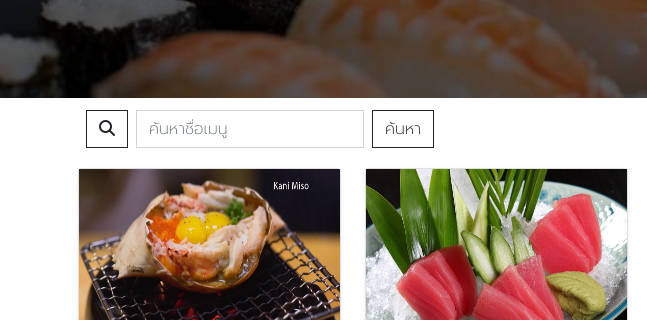
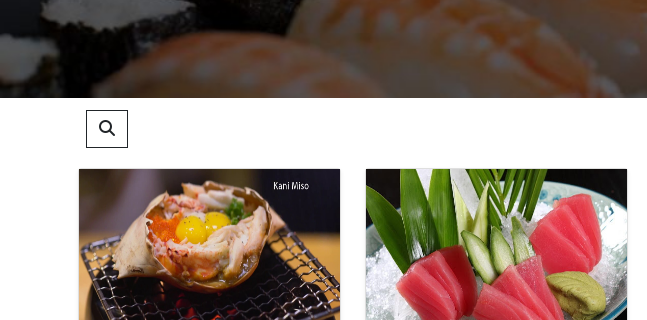
Before and after one commit to siraom15/INT201_S3_Group-10, a website with bundled scripts: page sushiProject/index.html in a window 1280 px wide. Shown: the part 360-680 px from the top of the page, 0-647 px from the left. Built offline with nearby package versions, Linux system fonts and the light colour scheme.

Commit message:
Update index.html

```diff
--- a/sushiProject/index.html
+++ b/sushiProject/index.html
@@ -57,7 +57,7 @@
                             <button class="btn btn-outline-dark rounded-0 m-1" id="toggleBtn">
                                 <i class="fas fa-search"></i>
                             </button>
-                            <div id="searchArea" class="d-flex m-1">
+                            <div id="searchArea" class="d-flex d-none m-1">
                                 <input class="form-control me-2 rounded-0" placeholder="ค้นหาชื่อเมนู"
                                     aria-label="Search" id="searchInput">
                                 <button class="btn btn-outline-dark rounded-0" id="searchBtn">ค้นหา</button>
```
